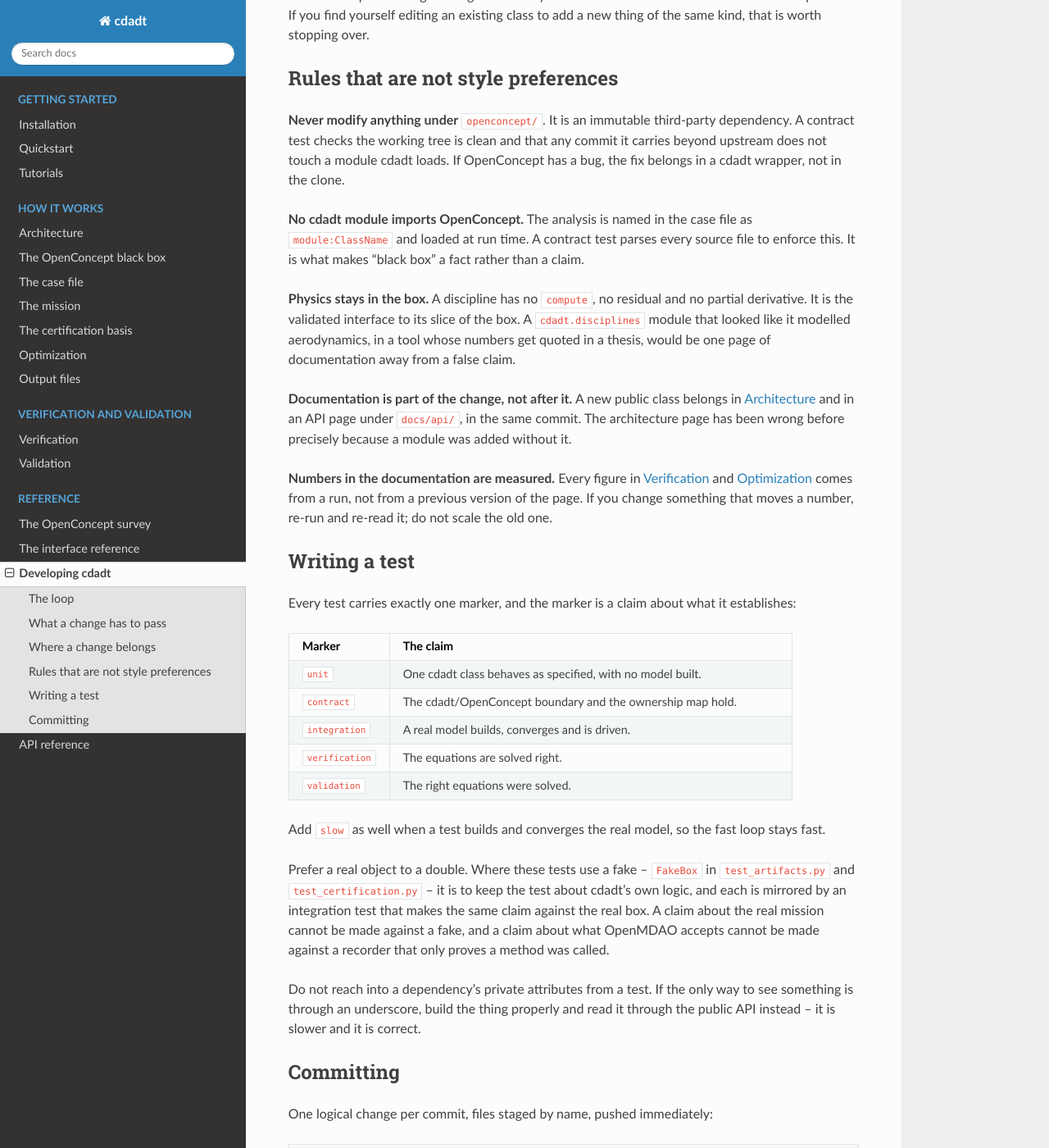
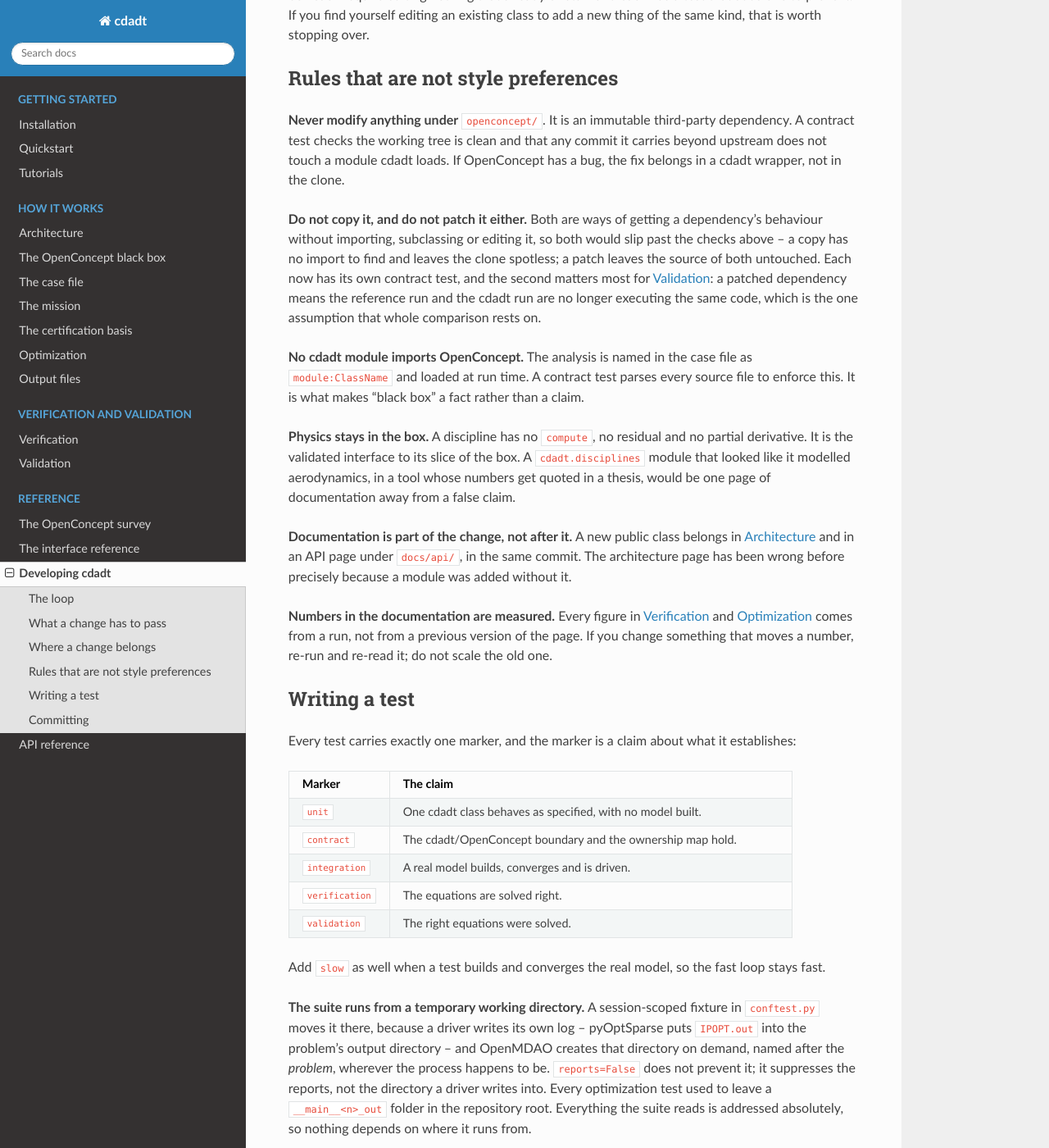
Before and after one commit to realJoey/cdadt, a Sphinx documentation site: the page built from docs/developing.rst, in a window 1280 px wide and 1400 px high, scrolled down 1892 px. Shown: the whole window at 82% size. Built offline with Sphinx 7.4.7 and the Read the Docs theme 3.1.0, drawn with Linux system fonts in a browser that asks for light colours; some of the changed text lies outside the part shown.

Commit message:
Enforce the last two rules about the dependency
The brief states five mandatory rules about OpenConcept. Three had contract
tests -- not imported, not subclassed, not modified. The other two were
true, and only true: nothing stopped either regressing.

Both are ways of taking a dependency's behaviour that the existing checks
cannot see. A copy has no import to find, no base class to walk, and leaves
the clone spotless. A patch leaves the source of both sides untouched and
every other check green -- and it would quietly invalidate the validation
test, whose whole basis is that the reference run and the cdadt run execute
the same code.

Both guards were checked against a violation rather than only against a
clean tree: copying one OpenConcept module gives 397 shared lines against a
threshold of 12, and the patch detector catches an attribute rebind and a
setattr while ignoring writes to self.

The repository shares six distinctive lines with OpenConcept. Every one is
either an OpenMDAO API call or a line quoted inside a cdadt docstring to
name the reference function a module answers to, which is the opposite of
hiding a copy.

```diff
--- a/docs/developing.rst
+++ b/docs/developing.rst
@@ -108,6 +108,13 @@ contract test checks the working tree is clean and that any commit it carries be
 does not touch a module cdadt loads. If OpenConcept has a bug, the fix belongs in a cdadt
 wrapper, not in the clone.
 
+**Do not copy it, and do not patch it either.** Both are ways of getting a dependency's
+behaviour without importing, subclassing or editing it, so both would slip past the checks
+above -- a copy has no import to find and leaves the clone spotless; a patch leaves the source
+of both untouched. Each now has its own contract test, and the second matters most for
+:doc:`validation`: a patched dependency means the reference run and the cdadt run are no longer
+executing the same code, which is the one assumption that whole comparison rests on.
+
 **No cdadt module imports OpenConcept.** The analysis is named in the case file as
 ``module:ClassName`` and loaded at run time. A contract test parses every source file to enforce
 this. It is what makes "black box" a fact rather than a claim.
@@ -150,6 +157,14 @@ Every test carries exactly one marker, and the marker is a claim about what it e
 Add ``slow`` as well when a test builds and converges the real model, so the fast loop stays
 fast.
 
+**The suite runs from a temporary working directory.** A session-scoped fixture in
+``conftest.py`` moves it there, because a driver writes its own log -- pyOptSparse puts
+``IPOPT.out`` into the problem's output directory -- and OpenMDAO creates that directory on
+demand, named after the *problem*, wherever the process happens to be. ``reports=False`` does
+not prevent it; it suppresses the reports, not the directory a driver writes into. Every
+optimization test used to leave a ``__main__<n>_out`` folder in the repository root. Everything
+the suite reads is addressed absolutely, so nothing depends on where it runs from.
+
 Prefer a real object to a double. Where these tests use a fake -- ``FakeBox`` in
 ``test_artifacts.py`` and ``test_certification.py`` -- it is to keep the test about cdadt's own
 logic, and each is mirrored by an integration test that makes the same claim against the real
```
Also changed, not shown: other parts of docs/developing.rst (+3 -3 lines), README.md (+6 -4 lines), docs/verification.rst (+5 -4 lines), 1 other file.
